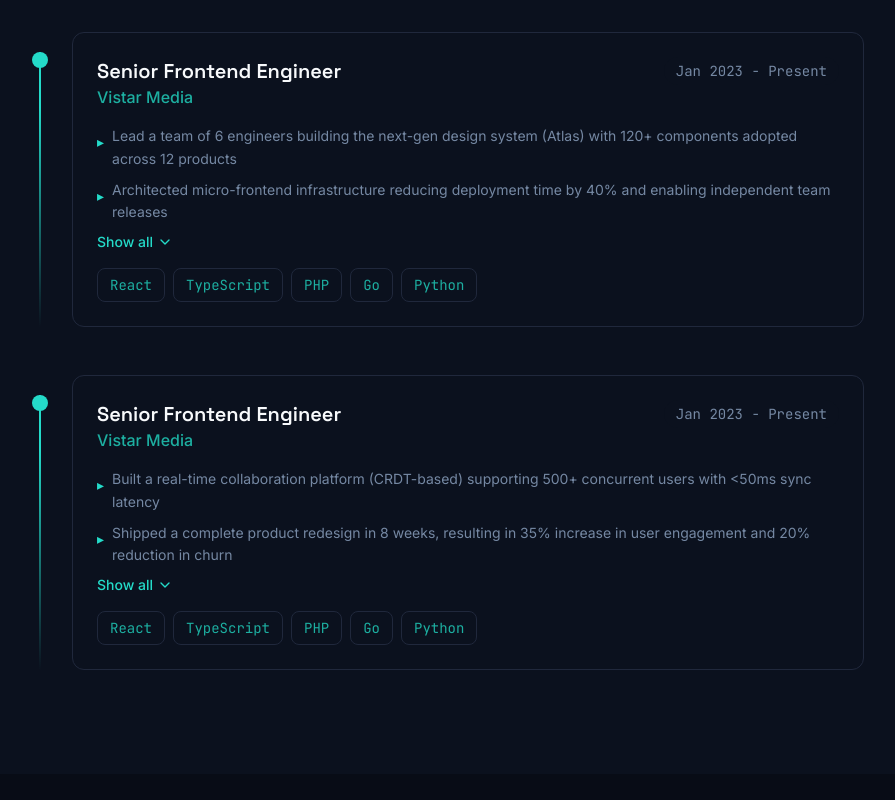
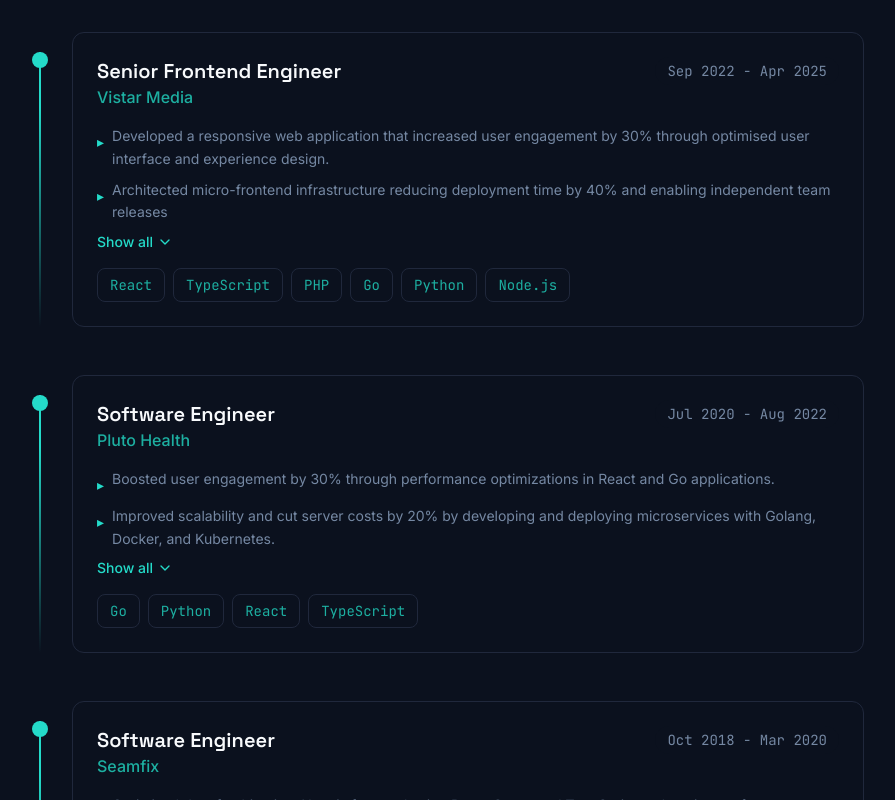
Before and after one commit to codemaestro64/portfolio, a Next.js app: page / in a window 1280 px wide. Shown: the part 1760-2560 px from the top of the page, without its empty margins (192-1087 px from the left). Built offline with nearby package versions, Linux system fonts and the light colour scheme.

Commit message:
modify experience

```diff
--- a/src/data/experience.ts
+++ b/src/data/experience.ts
@@ -7,29 +7,42 @@ const subtitle = "A journey through innovative companies where I've made meaning
 const experiences: Experience[] = [{
   title: "Senior Frontend Engineer",
   company: "Vistar Media",
-  companyURL: "https://www.google.com",
-  period: "Jan 2023 - Present",
+  companyURL: "https://www.vistamedia.com",
+  period: "Sep 2022 - Apr 2025",
   location: "USA (Remote)",
   bullets: [
-    "Lead a team of 6 engineers building the next-gen design system (Atlas) with 120+ components adopted across 12 products",
+    "Developed a responsive web application that increased user engagement by 30% through optimised user interface and experience design.",
     "Architected micro-frontend infrastructure reducing deployment time by 40% and enabling independent team releases",
     "Drove Core Web Vitals improvements — LCP from 4.2s to 1.1s, CLS from 0.25 to 0.02 across the product suite",
-    "Introduced E2E testing strategy with Playwright, achieving 95%+ coverage and cutting production incidents by 60%",
+    "Automated deployment processes using Docker, streamlining releases and reducing downtime by 30%.",
   ],
-  tags: ["React", "TypeScript", "PHP", "Go", "Python"]
+  tags: ["React", "TypeScript", "PHP", "Go", "Python", "Node.js"]
 }, {
-  title: "Senior Frontend Engineer",
-  company: "Vistar Media",
-  companyURL: "https://www.google.com",
-  period: "Jan 2023 - Present",
+  title: "Software Engineer",
+  company: "Pluto Health",
+  companyURL: "https://www.pluto.health",
+  period: "Jul 2020 - Aug 2022",
   location: "USA (Remote)",
   bullets: [
-    "Built a real-time collaboration platform (CRDT-based) supporting 500+ concurrent users with <50ms sync latency",
+    "Boosted user engagement by 30% through performance optimizations in React and Go applications.",
+    "Improved scalability and cut server costs by 20% by developing and deploying microservices with Golang, Docker, and Kubernetes.",
+    "Minimized deployment issues and cut bug reports by 40% through automated testing strategies.",
+    "Improved scalability and cut server costs by 20% by developing and deploying microservices with Golang, Docker, and Kubernetes.",
+  ],
+  tags: ["Go", "Python", "React", "TypeScript"]
+}, {
+  title: "Software Engineer",
+  company: "Seamfix",
+  companyURL: "https://www.seamfix.com",
+  period: "Oct 2018 - Mar 2020",
+  location: "Lagos, Nigeria",
+  bullets: [
+    "Optimized data fetching in a Next.js frontend using React Query and TypeScript, enhancing performance, type safety and maintainability.",
     "Shipped a complete product redesign in 8 weeks, resulting in 35% increase in user engagement and 20% reduction in churn",
-    "Designed and implemented a GraphQL API layer that unified 4 microservices into a single query interface",
-    "Mentored 3 junior developers, establishing code review practices and technical onboarding documentation",
+    "Collaborated in technical design discussions to architect scalable solutions, evaluate trade-offs, and align implementation with product goals.",
+    "Built and maintained identity onboarding tools for biometric capture, supporting KYC compliance at scale.",
   ],
-  tags: ["React", "TypeScript", "PHP", "Go", "Python"]
+  tags: ["PHP", "Python", "Next.js", "React", "TypeScript"]
 }]
 
 
```
